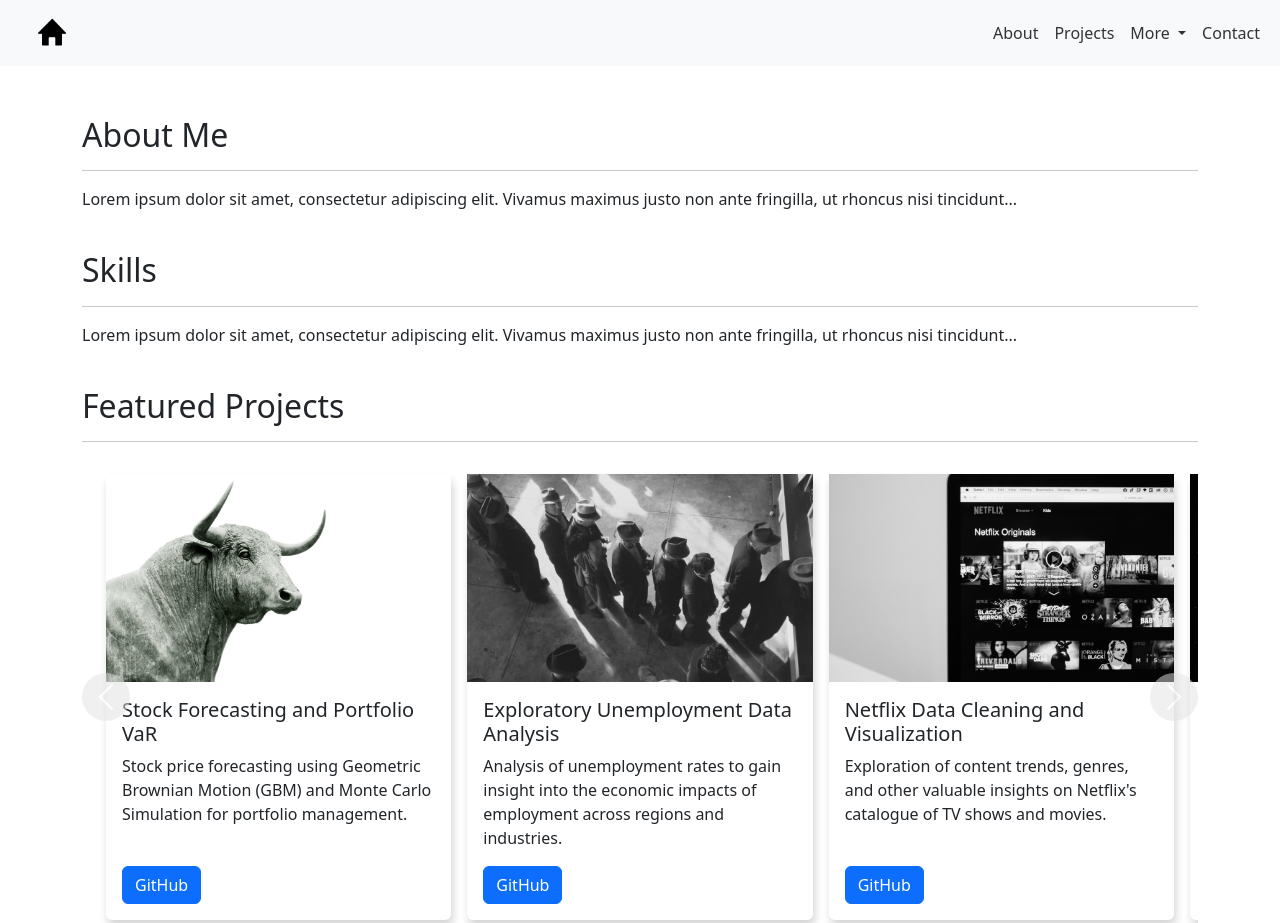
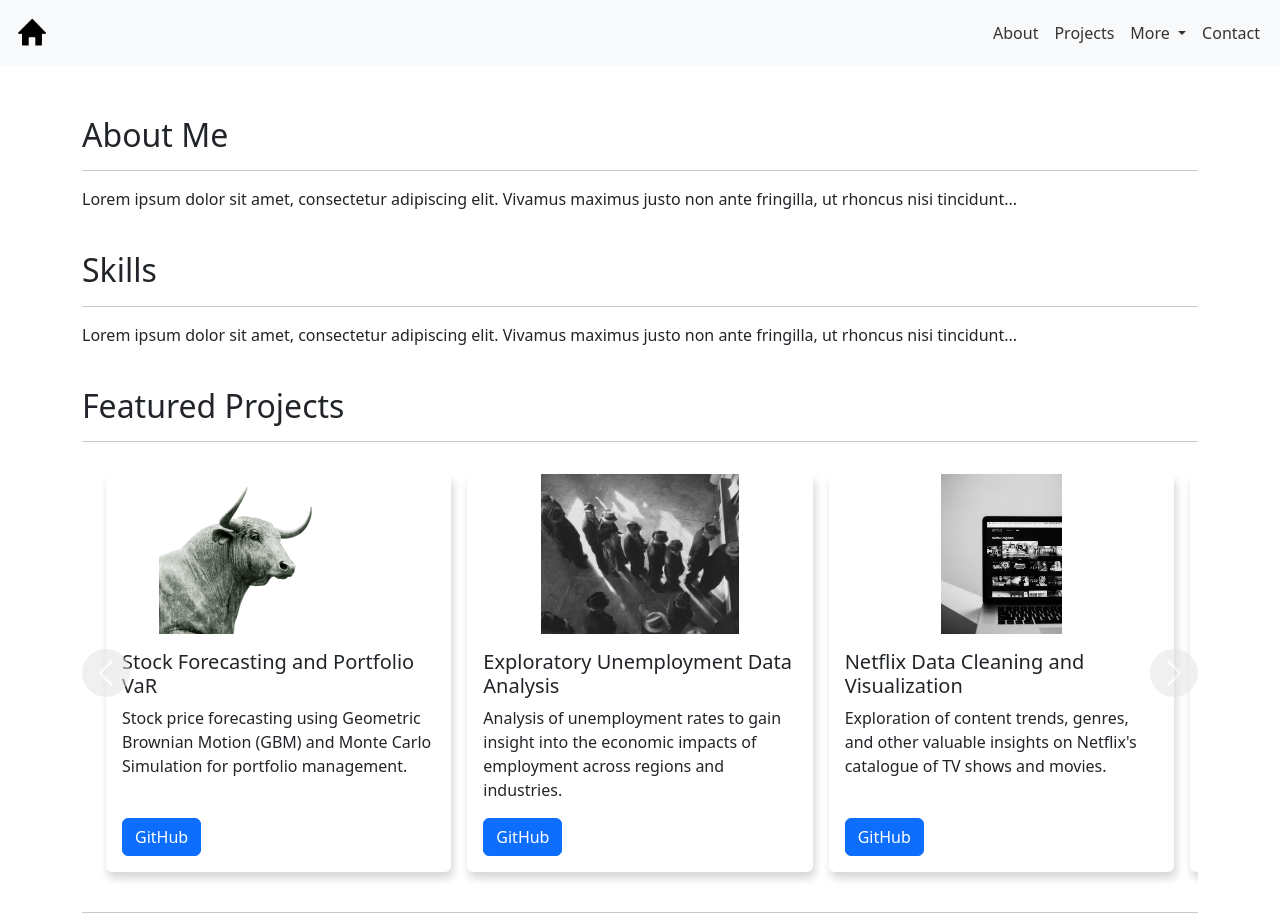
Before and after one commit to jaredec/Portfolio, a plain HTML site: page index.html in a window 1280 px wide. Shown: the top 923 px of the page. Drawn offline with nearby package versions, Linux system fonts and the light colour scheme.

Commit message:
clean up css

```diff
--- /dev/null
+++ b/assets/css/media.css
@@ -0,0 +1,33 @@
+@media (min-width: 768px) {
+    .carousel-item {
+      margin-right: 0;
+      flex: 0 0 33.333333%;
+      display: block;
+    }
+    .carousel-inner {
+      display: flex;
+    }
+}
+
+
+@media (max-width: 767px) {
+    .card .img-wrapper {
+      height: 17em;
+    }
+}
+
+/* Media Query for Phones */
+@media only screen and (max-width: 600px) {
+    body {
+        width: 100%;
+    }
+    .navbar-brand {
+        margin-left: 10px; /* Adjust as needed for smaller screens */
+    }
+    .navbar-nav .nav-link {
+        font-size: 14px; /* Adjust font size for smaller screens */
+    }
+    .custom-margin {
+        margin: 20px; /* Adjust margin for smaller screens */
+    }
+}
--- a/assets/css/styles.css
+++ b/assets/css/styles.css
@@ -1,27 +1,20 @@
-body {
-    margin-left: auto;
-    margin-right: auto;
-    width: 100%; /* or any percentage or fixed width you want */
-}
-
-.grayscale {
-    filter: grayscale(100%);
-}
-
-/* Custom CSS Styles */
+/* Blank space container */
 .container {
     margin-top: 50px;
 }
 
+/* Navbar */
+
+/* Home Logo */
 .navbar-brand:hover img {
     filter: invert(43%) sepia(99%) saturate(567%) hue-rotate(176deg);
 }
 
-.navbar-brand {
-    font-weight: bold;
-    margin-left: 20px;
+.navbar-brand img {
+    margin-left: 0px;
 }
 
+/* Links */
 .navbar-nav .nav-link {
     color: #333;
 }
@@ -30,30 +23,39 @@
     color: #007bff;
 }
 
-.bar {
-    display: inline-block;
-    width: 20px;
-    margin-right: 5px;
-}
-
-.text-color {
-    color: blue;
-}
-
-.custom-margin {
-    margin: 30px;
-}
+/* Carousel */
 
 .carousel-inner {
     padding: 1em;
 }
 
+/* Cards */
 .card {
     margin: 0 0.5em;
     box-shadow: 2px 6px 8px 0 rgba(22, 22, 26, 0.18);
     border: none;
 }
 
+.card .img-wrapper {
+    max-width: 100%;
+    height: 10em;
+    display: flex;
+    justify-content: center;
+    align-items: center;
+    overflow: hidden;
+}
+
+.card .img-wrapper img {
+    width: 100%;
+    height: 100%;
+    object-fit: contain; /* Ensure the image covers the entire container */
+}
+
+.grayscale {
+    filter: grayscale(100%);
+}
+
+/* Arrows */
 .carousel-control-prev,
 .carousel-control-next {
     background-color: #e1e1e1;
@@ -64,6 +66,7 @@
     transform: translateY(-50%);
 }
 
+/* Carousel display for media */
 @media (min-width: 768px) {
     .carousel-item {
       margin-right: 0;
@@ -74,40 +77,3 @@
       display: flex;
     }
 }
-
-.card .img-wrapper {
-    max-width: 100%;
-    height: 13em;
-    display: flex;
-    justify-content: center;
-    align-items: center;
-    overflow: hidden;
-}
-
-.card .img-wrapper img {
-    width: 100%;
-    height: 100%;
-    object-fit: cover; /* Ensure the image covers the entire container */
-}
-
-@media (max-width: 767px) {
-    .card .img-wrapper {
-      height: 17em;
-    }
-}
-
-/* Media Query for Phones */
-@media only screen and (max-width: 600px) {
-    body {
-        width: 100%;
-    }
-    .navbar-brand {
-        margin-left: 10px; /* Adjust as needed for smaller screens */
-    }
-    .navbar-nav .nav-link {
-        font-size: 14px; /* Adjust font size for smaller screens */
-    }
-    .custom-margin {
-        margin: 20px; /* Adjust margin for smaller screens */
-    }
-}
```
